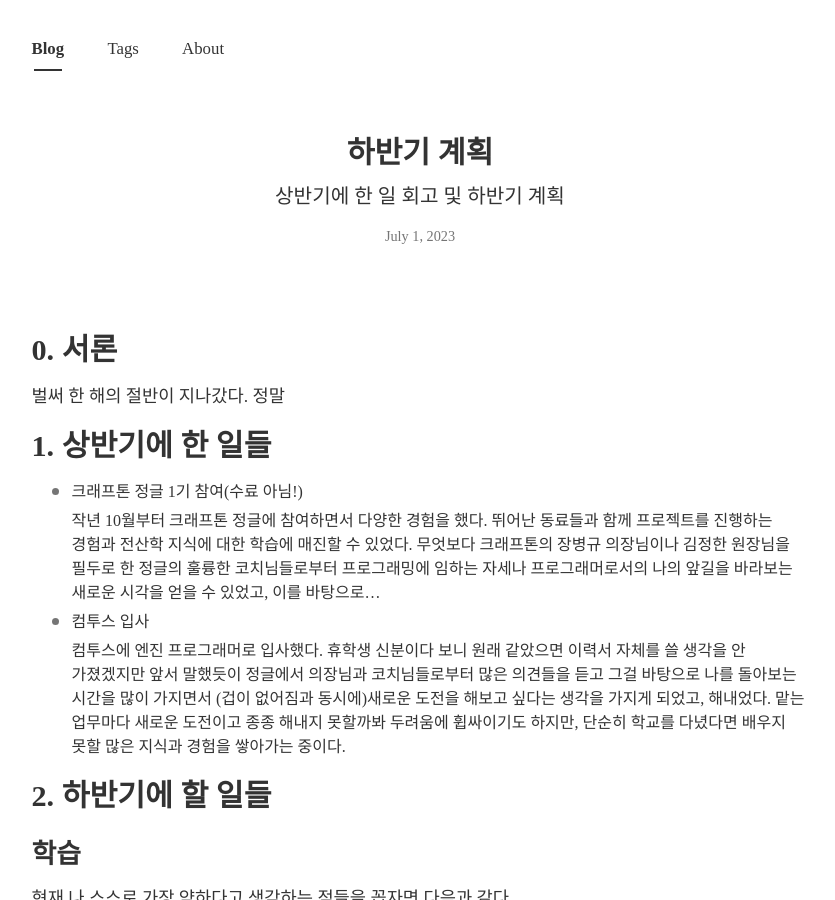
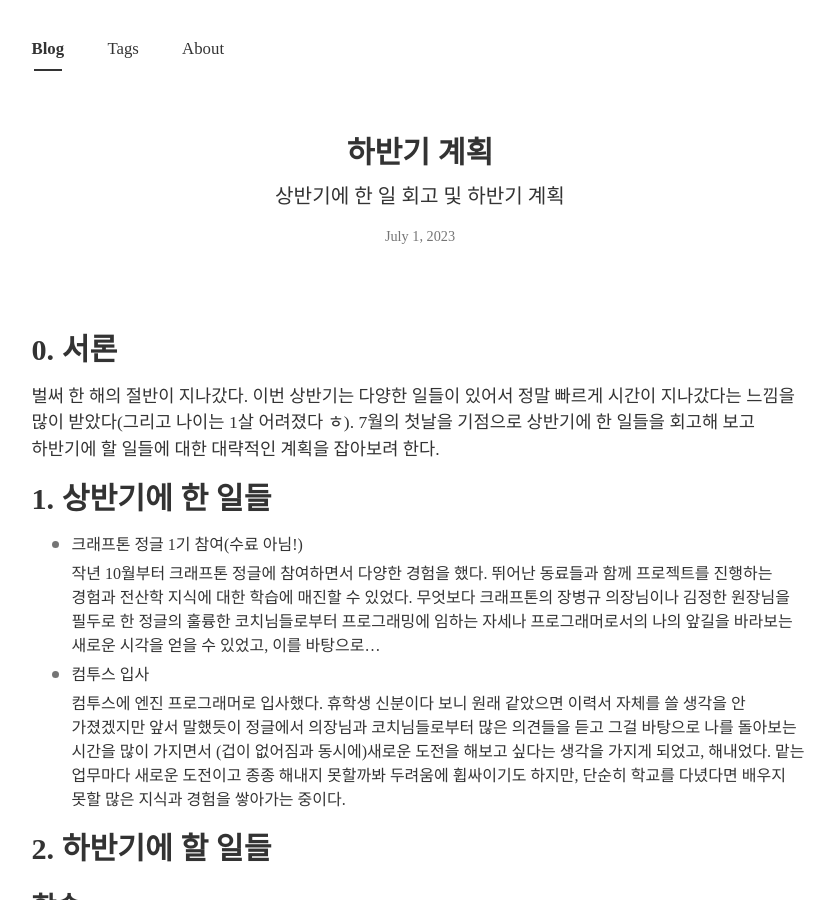
Before and after one commit to Hamsik2rang/Hamsik2rang.github.io, a Jekyll site: the page built from _posts/2023-07-01-Second-Half-Plan.md, in a window 1280 px wide and 900 px high. Shown: the whole window, without its empty margins (220-1055 px from the left). Built offline with Jekyll 4.4.1, drawn with Linux system fonts in a browser that asks for light colours; nearby versions of some CDN libraries; some web fonts are replaced; comment, search, counter and statistics services are not loaded.

Commit message:
글 수정

```diff
--- a/_posts/2023-07-01-Second-Half-Plan.md
+++ b/_posts/2023-07-01-Second-Half-Plan.md
@@ -10,7 +10,7 @@ use_math: True
 
 # 0. 서론
 
-벌써 한 해의 절반이 지나갔다. 정말
+벌써 한 해의 절반이 지나갔다. 이번 상반기는 다양한 일들이 있어서 정말 빠르게 시간이 지나갔다는 느낌을 많이 받았다(그리고 나이는 1살 어려졌다 ㅎ). 7월의 첫날을 기점으로 상반기에 한 일들을 회고해 보고 하반기에 할 일들에 대한 대략적인 계획을 잡아보려 한다.
 
 # 1. 상반기에 한 일들
 
```
